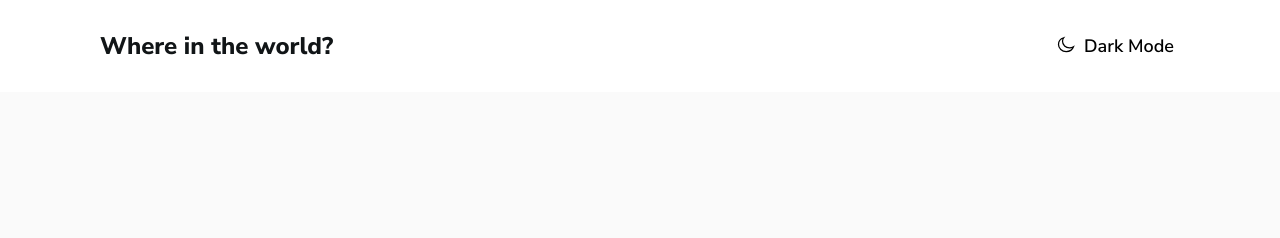
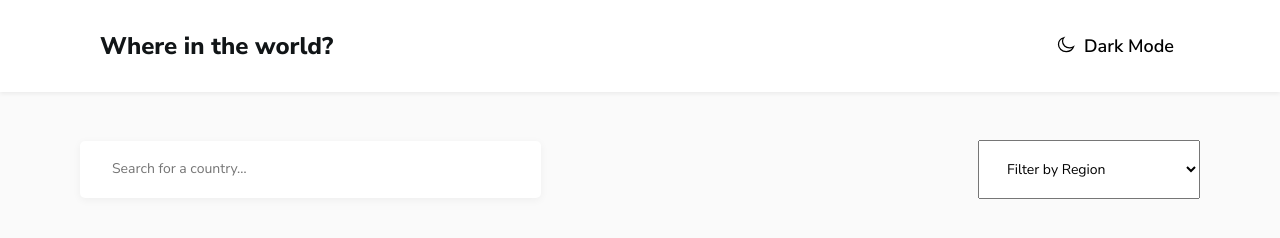
Before and after one commit to suyarkhonuzb/Countries, a plain HTML site: page index.html in a window 1280 px wide. Drawn offline with Linux system fonts and the light colour scheme.

Commit message:
Add form section

```diff
--- a/css/styles.css
+++ b/css/styles.css
@@ -3,6 +3,7 @@
     --body-bg:#fafafa;
     --text-color:#111517;
     --element-bg:#fff;
+    --form-text-color:#848484;
 }
 
 html{
@@ -34,6 +35,11 @@ body{
     --element-bg: #2b3844;
 }
 
+.main-content {
+    flex-grow: 1;
+}
+
+
 /* CONTAINER */
 .container{
     width: 100%;
@@ -54,6 +60,7 @@ a{
     margin-bottom: 48px;
     padding: 30px 80px;
     background-color: var(--element-bg);
+    box-shadow: 0 2px 4px 0 rgba(0, 0, 0, 0.06);
 }
 
 .header-container {
@@ -104,3 +111,47 @@ a{
     font-weight: 600;
     line-height: normal;
 }
+
+/* FORM-SEARCH */
+
+.form-container {
+    margin-top: 0;
+    margin-bottom: 48px;
+    padding-left: 80px;
+    padding-right: 80px;
+}
+
+.form {
+    display: flex;
+    align-items: center;
+    justify-content: space-between;
+}
+
+.form-search-input {
+    display: inline-flex;
+    padding: 18px 270px 18px 32px;
+    font-size: 14px;
+    line-height: 1.44;
+    font-weight: 400;
+    color: var(--form-text-color);
+    background-color: var(--element-bg);
+    border: 0;
+    border-radius: 5px;
+    box-shadow: 0 2px 9px 0 rgba(0, 0, 0, 0.05);
+}
+
+.form-search-input::before{
+    content: "";
+    width: 20px;
+    height: 20px;
+    background-image: url(../img/search.svg);
+    background-size: contain;
+    background-repeat: no-repeat;
+}
+
+.form-select{
+    padding: 18px 77px 18px 24px;
+    font-size: 14px;
+    line-height: 1.42;
+    font-weight: 400;
+}
--- a/index.html
+++ b/index.html
@@ -28,5 +28,22 @@
             </button>
         </div>
     </header>
+
+    <!-- MAIN-CONTENT -->
+    <main class="main-content">
+        <div class="container form-container">
+            <form class="form" action="https://echo.htmlacademy.ru" method="post">
+                <input class="form-search-input" type="search" placeholder="Search for a country…" aria-label="Search for a country…">
+                <select class="form-select" name="select-countries">
+                    <option selected disabled>Filter by Region</option>
+                    <option>Africa</option>
+                    <option>America</option>
+                    <option>Asia</option>
+                    <option>Europe</option>
+                    <option>Oceaina</option>
+                </select>
+            </form>
+        </div>
+    </main>
 </body>
 </html>
--- /dev/null
+++ b/js/index.js
@@ -0,0 +1,4 @@
+const elSiteThemeToggle = document.querySelector('.button-dark-toggle');
+elSiteThemeToggle.addEventListener('click', function(){
+    document.body.classList.add('dark-mode');
+})
```
Also changed, not shown: img/search.svg (added).
